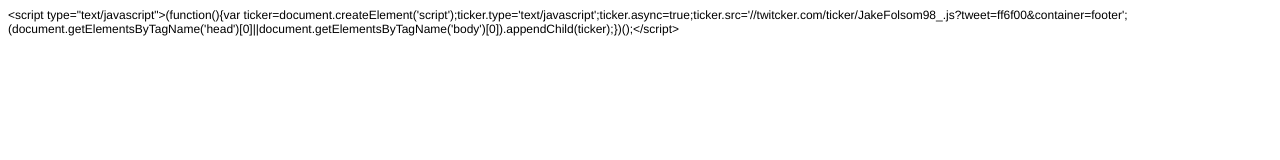
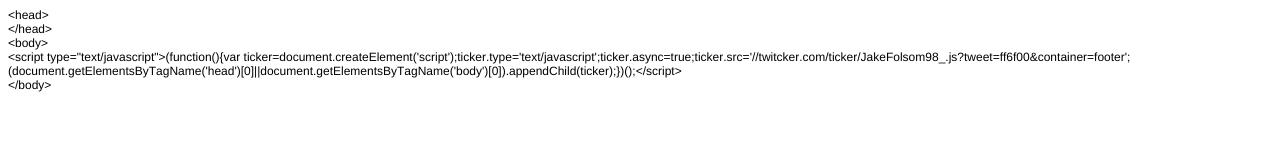
Before and after one commit to JFC-Coding/jfc-coding.github.io, a plain HTML site: page Twitter.html in a window 1280 px wide. Drawn offline with Linux system fonts and the light colour scheme.

Commit message:
Fix v1
Fix error

```diff
--- a/Twitter.html
+++ b/Twitter.html
@@ -8,9 +8,15 @@
   <meta name="CocoaVersion" content="1347.57">
   <style type="text/css">
     p.p1 {margin: 0.0px 0.0px 0.0px 0.0px; font: 12.0px Helvetica}
+    p.p2 {margin: 0.0px 0.0px 0.0px 0.0px; font: 12.0px Helvetica; color: #000000; -webkit-text-stroke: #000000}
+    span.s1 {font-kerning: none}
   </style>
 </head>
 <body>
-<p class="p1">&lt;script type="text/javascript"&gt;(function(){var ticker=document.createElement('script');ticker.type='text/javascript';ticker.async=true;ticker.src='//twitcker.com/ticker/JakeFolsom98_.js?tweet=ff6f00&amp;container=footer';(document.getElementsByTagName('head')[0]||document.getElementsByTagName('body')[0]).appendChild(ticker);})();&lt;/script&gt;</p>
+<p class="p1">&lt;head&gt;</p>
+<p class="p1">&lt;/head&gt;</p>
+<p class="p2"><span class="s1">&lt;body&gt;</span></p>
+<p class="p2"><span class="s1">&lt;script type="text/javascript"&gt;(function(){var ticker=document.createElement('script');ticker.type='text/javascript';ticker.async=true;ticker.src='//twitcker.com/ticker/JakeFolsom98_.js?tweet=ff6f00&amp;container=footer';(document.getElementsByTagName('head')[0]||document.getElementsByTagName('body')[0]).appendChild(ticker);})();&lt;/script&gt;</span></p>
+<p class="p2"><span class="s1">&lt;/body&gt;</span></p>
 </body>
 </html>
```
